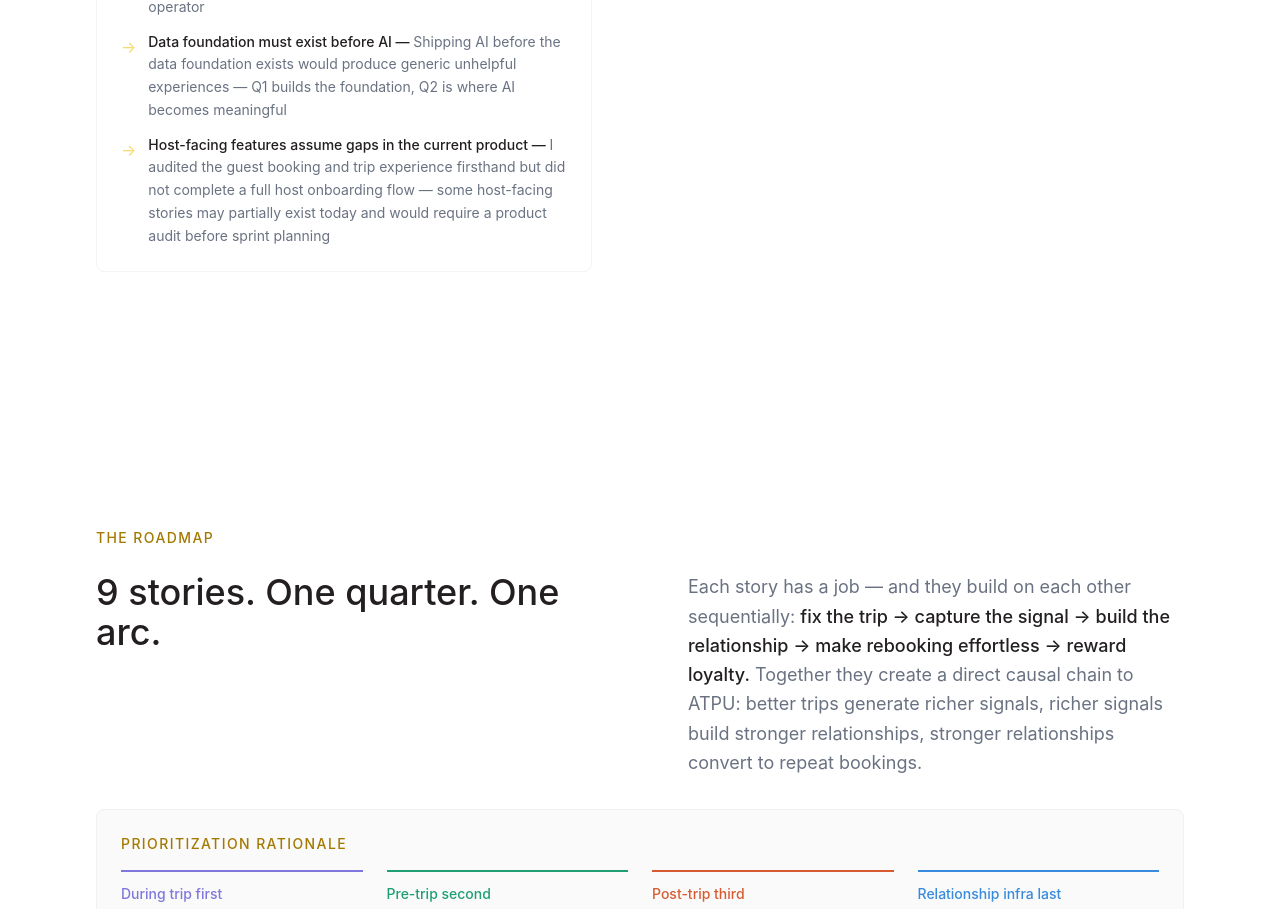
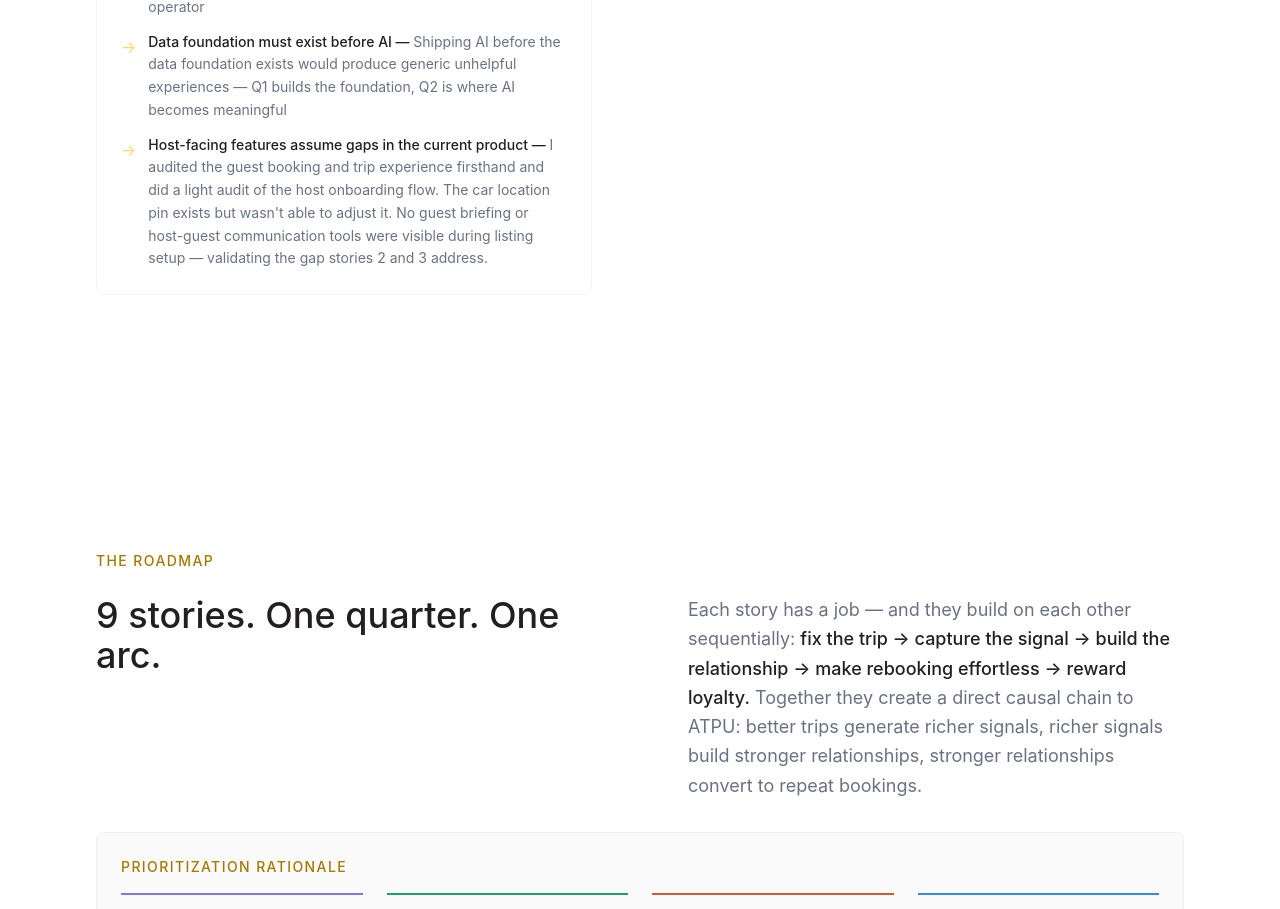
Before and after one commit to kmukherj-pm/turo-case-study, a React (Vite) app: page / in a window 1280 px wide. Shown: the part 5016-5925 px from the top of the page. Built offline with nearby package versions, Linux system fonts and the light colour scheme.

Commit message:
Update host flow audit assumption

```diff
--- a/src/data/persona.js
+++ b/src/data/persona.js
@@ -34,7 +34,7 @@ export const persona = {
   },
   {
   label: "Host-facing features assume gaps in the current product",
-  body: "I audited the guest booking and trip experience firsthand but did not complete a full host onboarding flow — some host-facing stories may partially exist today and would require a product audit before sprint planning"
+  body: "I audited the guest booking and trip experience firsthand and did a light audit of the host onboarding flow. The car location pin exists but wasn't able to adjust it. No guest briefing or host-guest communication tools were visible during listing setup — validating the gap stories 2 and 3 address."
 },
 ],
 whyNotWanderlust: [
```
